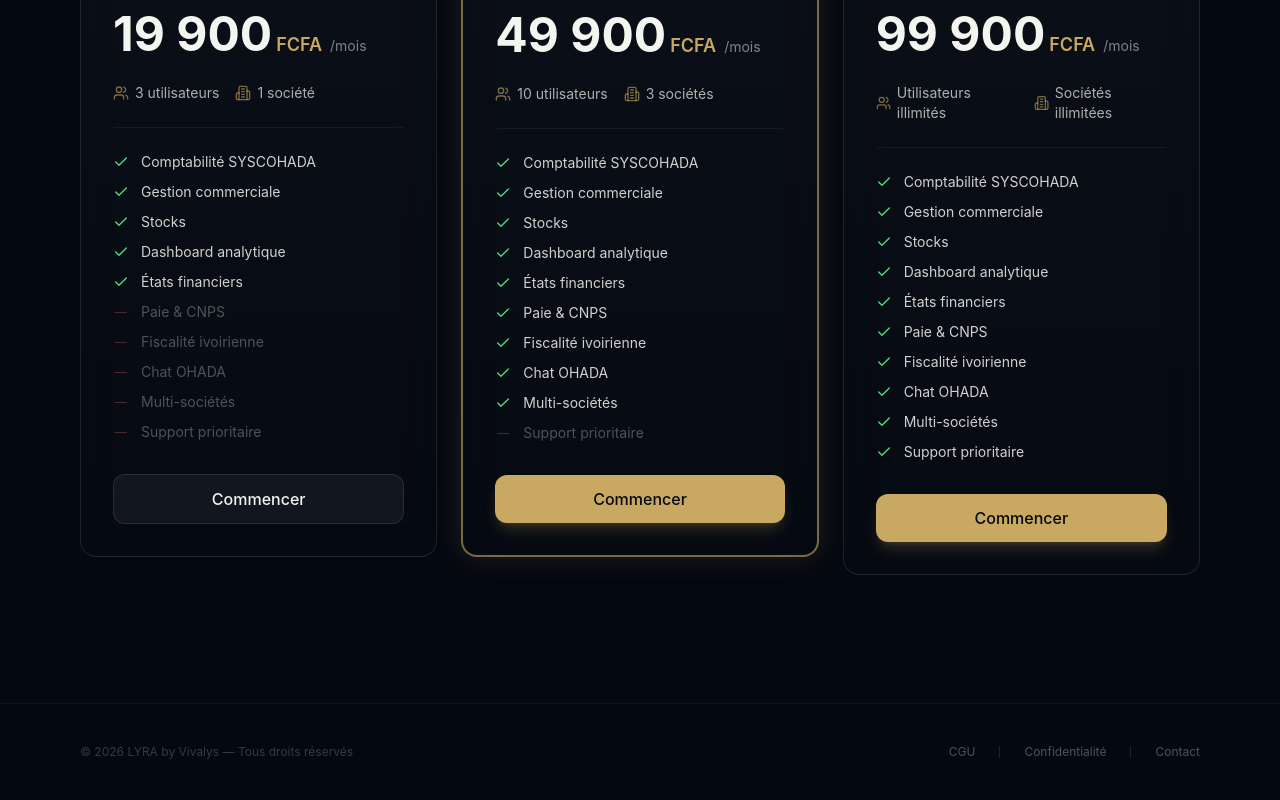
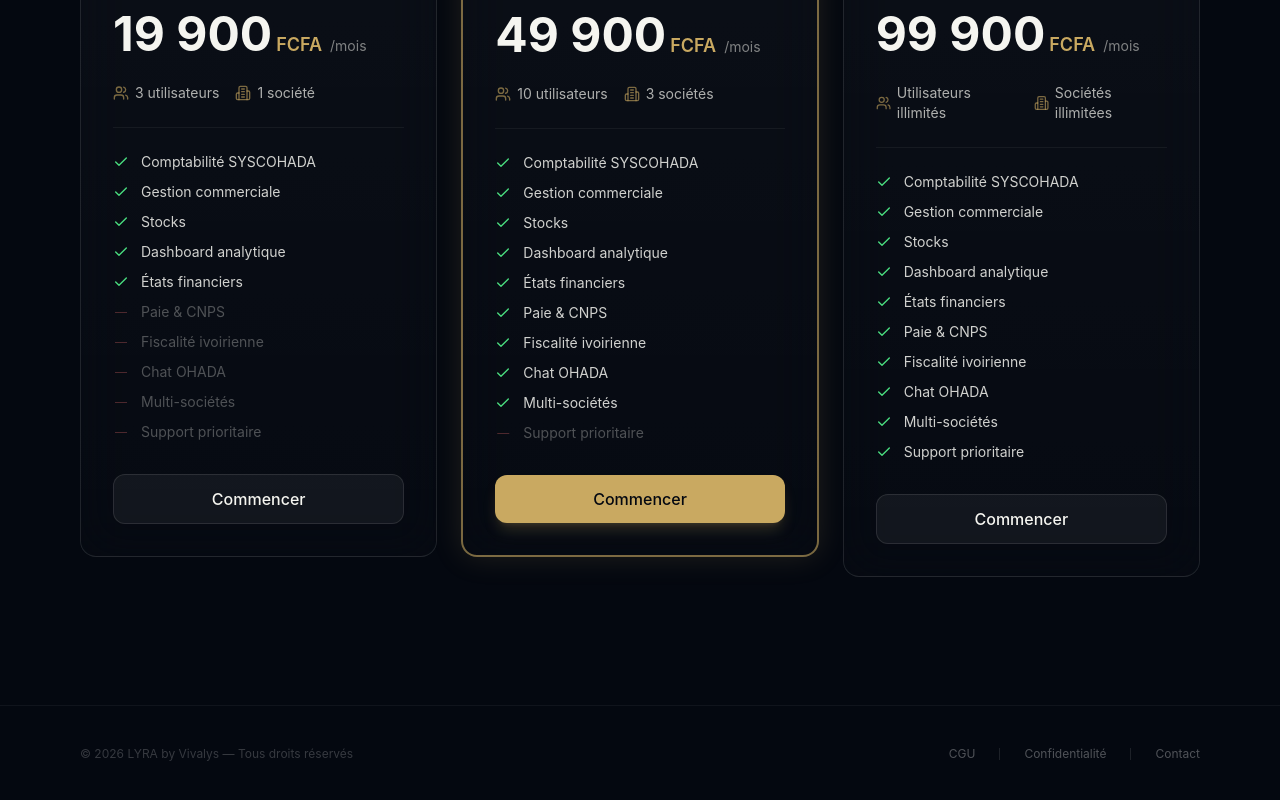
Before and after one commit to thildcontact20-glitch/lyra-erp, a Next.js app: page / in a window 1280 px wide. Shown: the part 2900-3700 px from the top of the page. Built offline with nearby package versions, Linux system fonts and the light colour scheme.

Commit message:
fix: tous les plans → /signup

```diff
--- a/src/components/home/PricingSection.tsx
+++ b/src/components/home/PricingSection.tsx
@@ -170,11 +170,6 @@ function PlanCard({ plan, yearly, index }: { plan: Plan; yearly: boolean; index:
           </ul>
 
           <div className="mt-auto">
-            {plan.enterprise ? (
-              <GlowButton href="mailto:contact@vivalyscompagny.com" variant="primary" className="w-full justify-center">
-                Commencer
-              </GlowButton>
-            ) : (
             <GlowButton
               href={`/signup?plan=${plan.id}&billing=${yearly ? 'yearly' : 'monthly'}`}
               variant={plan.popular ? 'primary' : 'secondary'}
@@ -182,7 +177,6 @@ function PlanCard({ plan, yearly, index }: { plan: Plan; yearly: boolean; index:
             >
               Commencer
             </GlowButton>
-            )}
           </div>
         </div>
       </motion.div>
```
Lines whose indentation alone changed are shown as unchanged.
